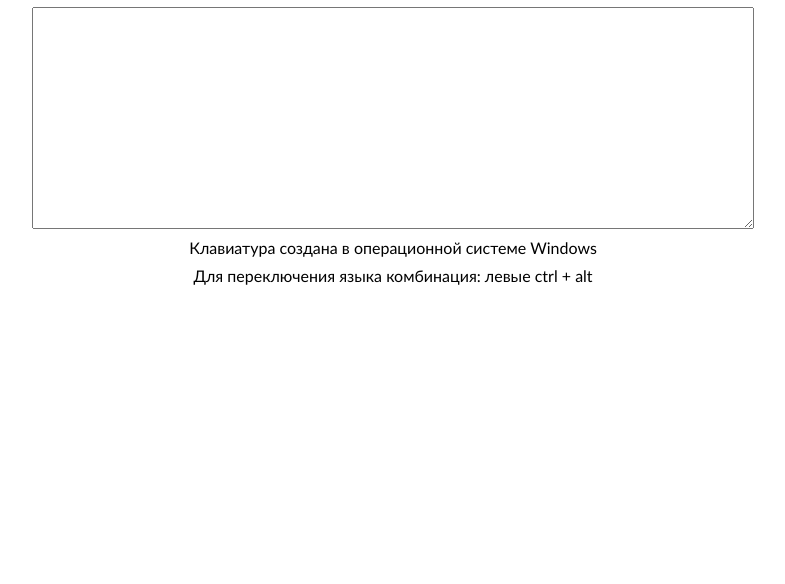
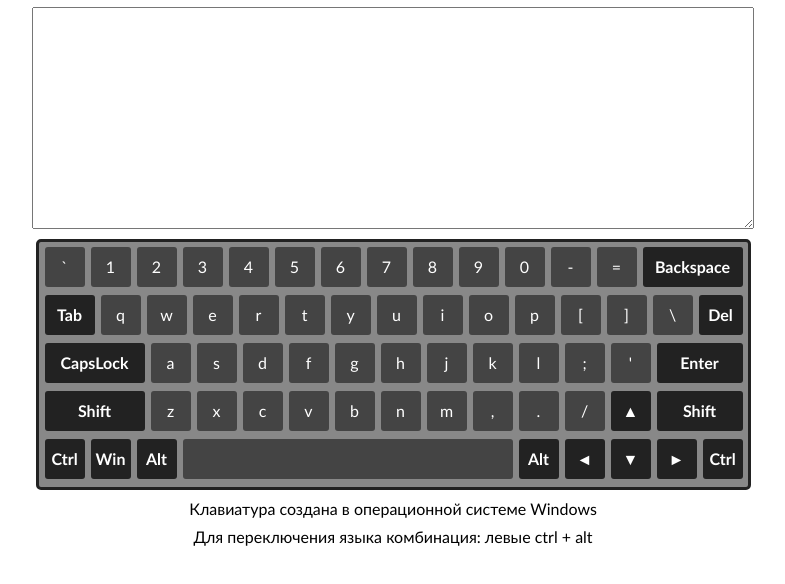
Before and after one commit to other2other2/virtual-keyboard, a plain HTML site: page index.html in a window 1280 px wide. Shown: the part 48-632 px from the top of the page, without its empty margins (247-1032 px from the left). Drawn offline with Linux system fonts and the light colour scheme.

Commit message:
feat: do generating html with keyboard

```diff
--- a/css/style.css
+++ b/css/style.css
@@ -26,3 +26,102 @@
   font-size: 18px;
   color: #444444;
 }
+
+.keyboard {
+  width: 704px;
+  padding: 5px;
+  padding-left: 0;
+  padding-bottom: 0;
+  background: #888888;
+  border: 3px solid #222222;
+  border-radius: 5px;
+  margin: 0 auto;
+}
+
+.row {
+  clear: both;
+  height: 40px;
+  margin-bottom: 8px;
+  width: 100%;
+}
+
+.key {
+  float: left;
+  height: 40px;
+  margin-left: 6px;
+  font-weight: 500;
+  line-height: 40px;
+  text-align: center;
+  color: #ffffff;
+  background: #444444;
+  border-radius: 3px;
+  cursor: pointer;
+  user-select: none;
+  transition: border-radius 0.3s, background-color 0.3s;
+  width: 40px;
+}
+
+.caseDown,
+.caseUp,
+.shiftCaps,
+.caps {
+  display: block;
+  width: 100;
+  min-height: 40px;
+}
+
+.hidden {
+  display: none;
+}
+
+.Backspace,
+.CapsLock,
+.ShiftLeft {
+  width: 100px;
+}
+
+.Enter,
+.ShiftRight {
+  width: 86px;
+}
+
+.Delete {
+  width: 44px;
+}
+
+.Tab {
+  width: 50px;
+}
+
+.Space {
+  width: 330px;
+}
+
+.AltLeft,
+.ArrowUp,
+.ArrowLeft,
+.ArrowDown,
+.ArrowRight,
+.Backspace,
+.CapsLock,
+.ControlLeft,
+.ControlRight,
+.Delete,
+.Enter,
+.ShiftLeft,
+.ShiftRight,
+.Tab,
+.AltRight,
+.MetaLeft {
+  font-weight: 600;
+  background-color: #222222;
+}
+
+.key:hover {
+  background: #79aa89
+}
+
+.key.active {
+  background-color: #2cfd72;
+  border-radius: 50px
+}
--- a/js/createHtml.js
+++ b/js/createHtml.js
@@ -1,4 +1,6 @@
-export default function createHtml() {
+import { keyboardKeys, keyboardKeysCase } from './keyboardKeys.js';
+
+export function createHtml() {
   const body = document.querySelector('body');
 
   const centralizer = document.createElement('div');
@@ -32,3 +34,84 @@ export default function createHtml() {
   language.textContent = 'Для переключения языка комбинация: левыe ctrl + alt';
   centralizer.append(language);
 }
+
+export function createKeyboard() {
+  for (let i = 0; i < 5; i += 1) {
+    const keyboard = document.querySelector('.keyboard');
+    const keyboardRow = document.createElement('div');
+    keyboardRow.classList = 'keyboard__row row';
+    keyboard.append(keyboardRow);
+  }
+
+  function createKey(key) {
+    // create key wrapper
+    const keyDiv = document.createElement('div');
+    keyDiv.classList = `keyboard__key key ${key}`;
+
+    if (!(key in keyboardKeysCase)) {
+      return keyDiv;
+    }
+
+    // create inner span of key rus language
+    const langRusSpan = document.createElement('span');
+    langRusSpan.classList = 'rus hidden';
+    keyDiv.append(langRusSpan);
+
+    // create inner spans of span rus language
+    const langRusCaseDownSpan = document.createElement('span');
+    langRusCaseDownSpan.classList = 'caseDown hidden';
+    langRusCaseDownSpan.textContent = keyboardKeysCase[key].rus.caseDown;
+    langRusSpan.append(langRusCaseDownSpan);
+
+    const langRusCaseUp = document.createElement('span');
+    langRusCaseUp.classList = 'caseUp hidden';
+    langRusCaseUp.textContent = keyboardKeysCase[key].rus.caseUp;
+    langRusSpan.append(langRusCaseUp);
+
+    const langRusCaps = document.createElement('span');
+    langRusCaps.classList = 'caps hidden';
+    langRusCaps.textContent = keyboardKeysCase[key].rus.caps;
+    langRusSpan.append(langRusCaps);
+
+    const langRusShiftCaps = document.createElement('span');
+    langRusShiftCaps.classList = 'shiftCaps hidden';
+    langRusShiftCaps.textContent = keyboardKeysCase[key].rus.shiftCaps;
+    langRusSpan.append(langRusShiftCaps);
+
+    // create inner span of key eng language
+    const langEngSpan = document.createElement('span');
+    langEngSpan.classList = 'eng';
+    keyDiv.append(langEngSpan);
+
+    // create inner spans of span eng language
+    const langEngCaseDownSpan = document.createElement('span');
+    langEngCaseDownSpan.classList = 'caseDown';
+    langEngCaseDownSpan.textContent = keyboardKeysCase[key].eng.caseDown;
+    langEngSpan.append(langEngCaseDownSpan);
+
+    const langEngCaseUp = document.createElement('span');
+    langEngCaseUp.classList = 'caseUp hidden';
+    langEngCaseUp.textContent = keyboardKeysCase[key].eng.caseUp;
+    langEngSpan.append(langEngCaseUp);
+
+    const langEngCaps = document.createElement('span');
+    langEngCaps.classList = 'caps hidden';
+    langEngCaps.textContent = keyboardKeysCase[key].eng.caps;
+    langEngSpan.append(langEngCaps);
+
+    const langEngShiftCaps = document.createElement('span');
+    langEngShiftCaps.classList = 'shiftCaps hidden';
+    langEngShiftCaps.textContent = keyboardKeysCase[key].eng.shiftCaps;
+    langEngSpan.append(langEngShiftCaps);
+
+    return keyDiv;
+  }
+
+  const keyboardRow = document.querySelectorAll('.row');
+
+  for (let i = 0; i < keyboardRow.length; i += 1) {
+    for (let j = 0; j < keyboardKeys[i].length; j += 1) {
+      keyboardRow[i].append(createKey(keyboardKeys[i][j]));
+    }
+  }
+}
--- a/js/main.js
+++ b/js/main.js
@@ -1,3 +1,6 @@
-import createHtml from './createHtml.js';
+import { createHtml, createKeyboard } from './createHtml.js';
 
-window.addEventListener('load', createHtml);
+window.addEventListener('load', () => {
+  createHtml();
+  createKeyboard();
+});
```
